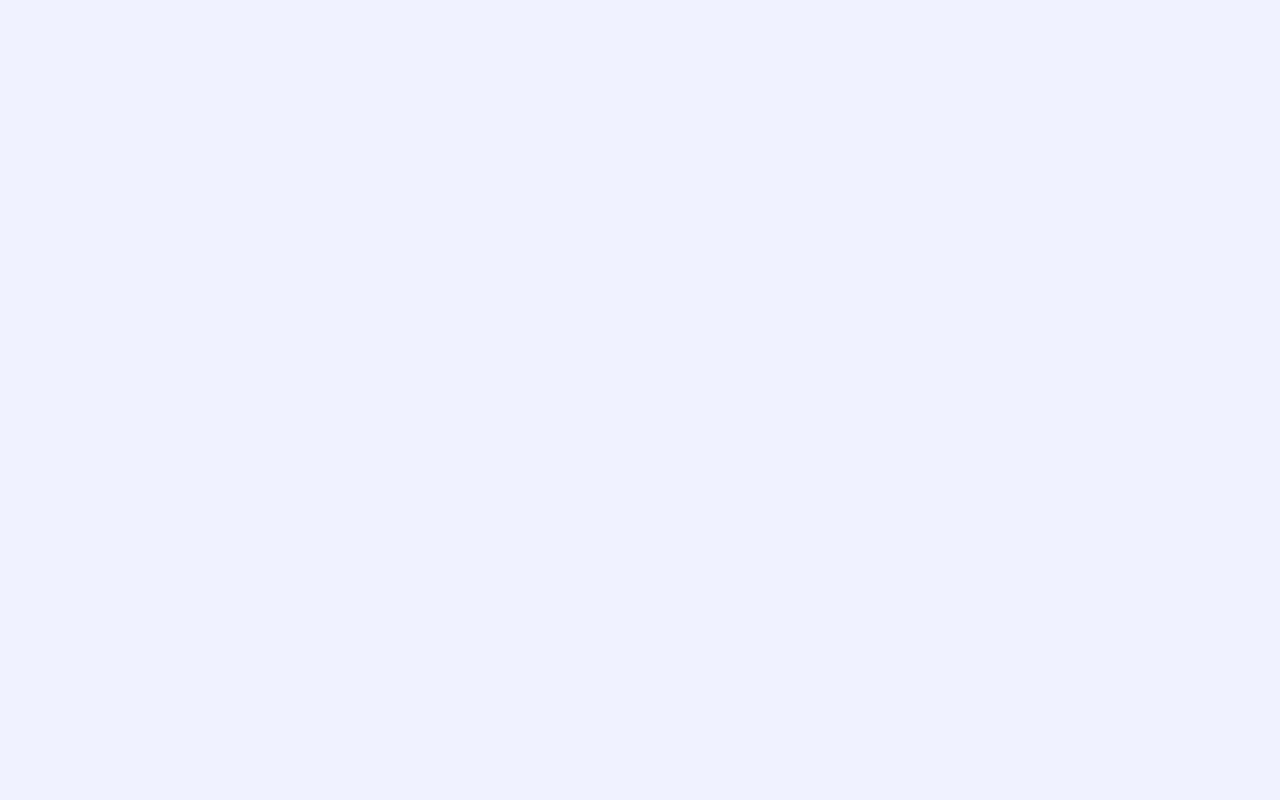
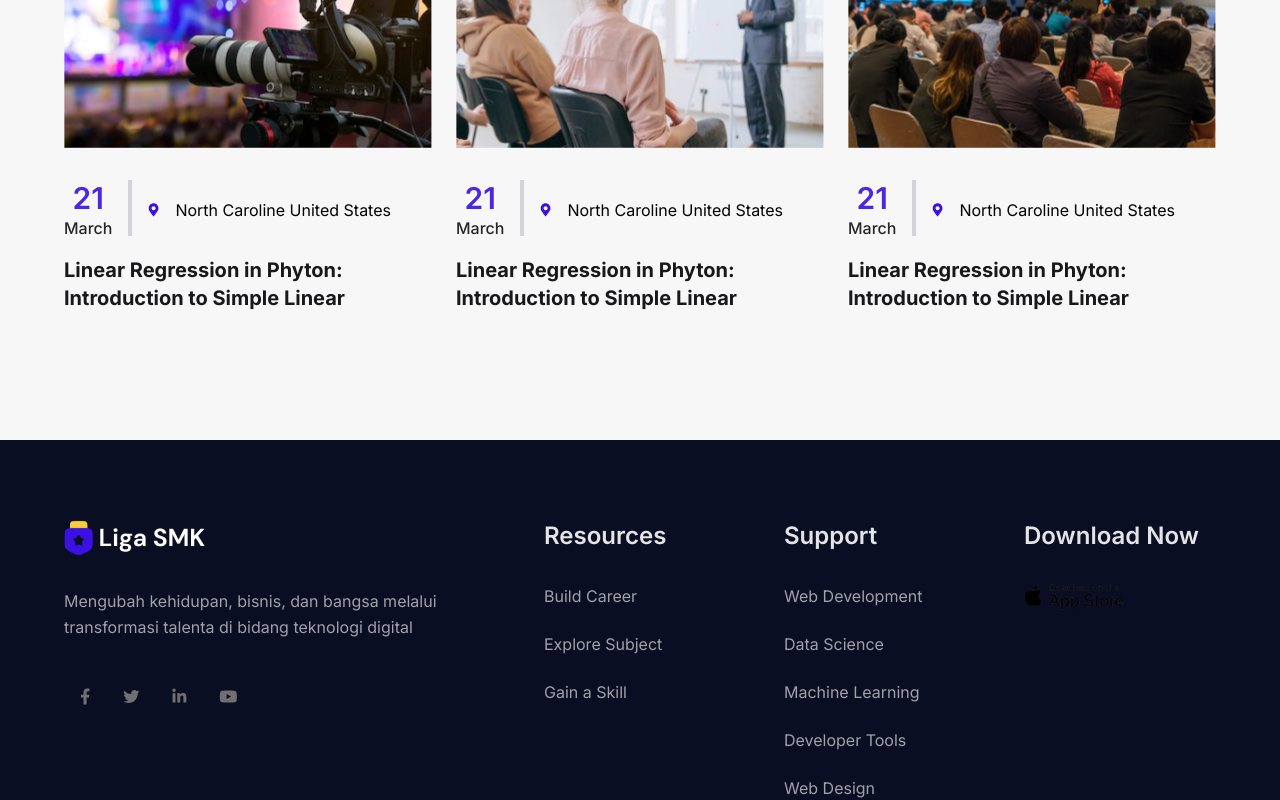
Before and after one commit to setyawannn/liga-smk, a Next.js app: page / in a window 1280 px wide. Shown: the part 3955-4755 px from the top of the page. Before the commit the page ends 3617 px from the top, so only its background shows below. Built offline with nearby package versions, Linux system fonts and the light colour scheme.

Commit message:
(add): footer

```diff
--- /dev/null
+++ b/src/app/Section/Event.tsx
@@ -0,0 +1,45 @@
+"use client";
+import MaxWidthWrapper from "@/Components/MaxWidthWrapper";
+import Image from "next/image";
+import React from "react";
+import { ReactSVG } from "react-svg";
+
+const PictureList = [1, 2, 3];
+
+const EventSection = () => {
+  return (
+    <div className="bg-[#F7F7F7] py-32">
+      <MaxWidthWrapper>
+        <h2 className="text-3xl font-bold text-center">Kategori populer</h2>
+        <div className="grid grid-cols-3 gap-6">
+          {PictureList.map((item) => (
+            <div key={item} className="mt-16">
+              <Image
+                src={`/Assets/event-${item}.png`}
+                alt="Event 1"
+                width={411}
+                height={288}
+              />
+              <div className="mt-8 flex gap-4">
+                <div className="flex justify-center flex-col items-center">
+                  <h5 className="font-semibold text-3xl text-[#4C26E7]">21</h5>
+                  <span className="font-medium text-zinc-800">March</span>
+                </div>
+                <div className="h-14 border-2 border-zinc-300">{""}</div>
+                <div className="flex items-center gap-4 justify-center">
+                  <ReactSVG src="/Assets/icon-location.svg" />
+                  <p>North Caroline United States</p>
+                </div>
+              </div>
+              <h3 className="mt-4 text-xl font-bold text-zinc-900">
+                Linear Regression in Phyton: Introduction to Simple Linear
+              </h3>
+            </div>
+          ))}
+        </div>
+      </MaxWidthWrapper>
+    </div>
+  );
+};
+
+export default EventSection;
--- a/src/app/layout.tsx
+++ b/src/app/layout.tsx
@@ -1,6 +1,8 @@
 import type { Metadata } from "next";
 import { Inter } from "next/font/google";
 import "./globals.css";
+import Navbar from "@/Components/Navbar";
+import Footer from "@/Components/Footer";
 
 const inter = Inter({ subsets: ["latin"] });
 
@@ -16,7 +18,11 @@ export default function RootLayout({
 }) {
   return (
     <html lang="en" className="bg-[#F0F3FF]">
-      <body className={inter.className}>{children}</body>
+      <body className={inter.className}>
+        <Navbar />
+        {children}
+        <Footer />
+      </body>
     </html>
   );
 }
--- a/src/app/page.tsx
+++ b/src/app/page.tsx
@@ -6,17 +6,18 @@ import LearningSection from "./Section/Learning";
 import PromoSection from "./Section/Promo";
 import CategorySection from "./Section/Category";
 import BusinessSection from "./Section/Business";
+import EventSection from "./Section/Event";
 
 export default function Home() {
   return (
     <main>
-      <Navbar />
       <HeaderSection />
       <FeaturesSection />
       <LearningSection />
       <PromoSection />
       <CategorySection />
       <BusinessSection />
+      <EventSection />
     </main>
   );
 }
--- /dev/null
+++ b/src/components/Footer.tsx
@@ -0,0 +1,69 @@
+"use client";
+import React from "react";
+import MaxWidthWrapper from "./MaxWidthWrapper";
+import Image from "next/image";
+import { ReactSVG } from "react-svg";
+import Link from "next/link";
+
+const Footer = () => {
+  return (
+    <div className="bg-[#090E23]">
+      <MaxWidthWrapper className="grid grid-cols-5 gap-12 pt-20">
+        <div className="col-span-2">
+          <Image
+            src={"/Assets/logo-ligasmk-white.png"}
+            alt="Logo Liga SMK Light"
+            width={142}
+            height={36}
+          />
+          <p className="text-zinc-400 mt-8 leading-relaxed">
+            Mengubah kehidupan, bisnis, dan bangsa melalui transformasi talenta
+            di bidang teknologi digital
+          </p>
+          <div className="flex gap-8 mt-12 px-4">
+            <ReactSVG src="/Assets/icon-facebook-white.svg" />
+            <ReactSVG src="/Assets/icon-twitter-white.svg" />
+            <ReactSVG src="/Assets/icon-linkedin-white.svg" />
+            <ReactSVG src="/Assets/icon-youtube-white.svg" />
+          </div>
+        </div>
+        <div className="">
+          <h4 className="text-zinc-200 font-semibold text-2xl">Resources</h4>
+
+          <div className="flex flex-col gap-6 text-zinc-400 mt-8">
+            <Link href={"/"}>Build Career</Link>
+            <Link href={"/"}>Explore Subject</Link>
+            <Link href={"/"}>Gain a Skill</Link>
+          </div>
+        </div>
+        <div className="">
+          <h4 className="text-zinc-200 font-semibold text-2xl">Support</h4>
+
+          <div className="flex flex-col gap-6 text-zinc-400 mt-8">
+            <Link href={"/"}>Web Development</Link>
+            <Link href={"/"}>Data Science</Link>
+            <Link href={"/"}>Machine Learning</Link>
+            <Link href={"/"}>Developer Tools</Link>
+            <Link href={"/"}>Web Design</Link>
+          </div>
+        </div>
+        <div className="">
+          <h4 className="text-zinc-200 font-semibold text-2xl">Download Now</h4>
+
+          <div className="flex flex-col gap-6 mt-8">
+            <div>
+              <Image
+                src={"/Assets/logo-appstore.png"}
+                alt="Apple Logo"
+                width={100}
+                height={100}
+              />
+            </div>
+          </div>
+        </div>
+      </MaxWidthWrapper>
+    </div>
+  );
+};
+
+export default Footer;
```
